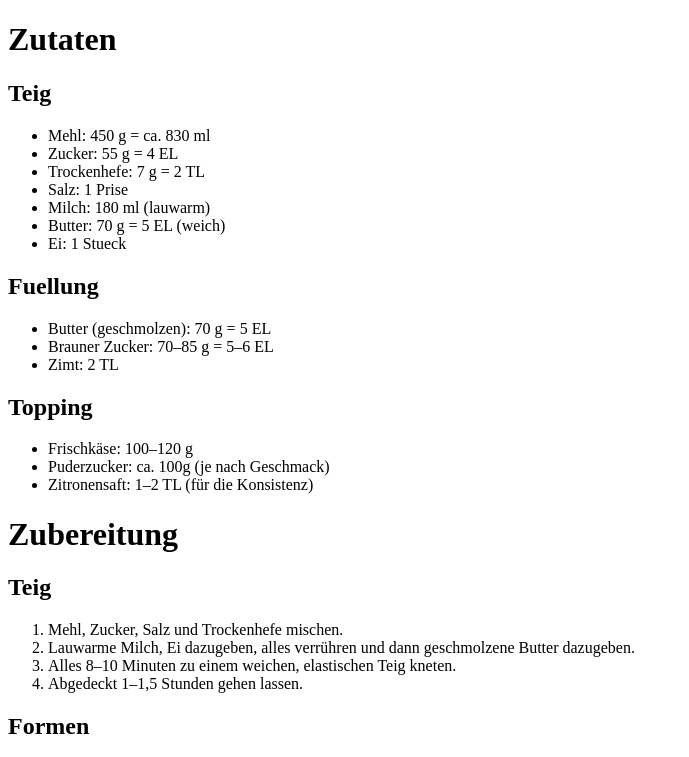
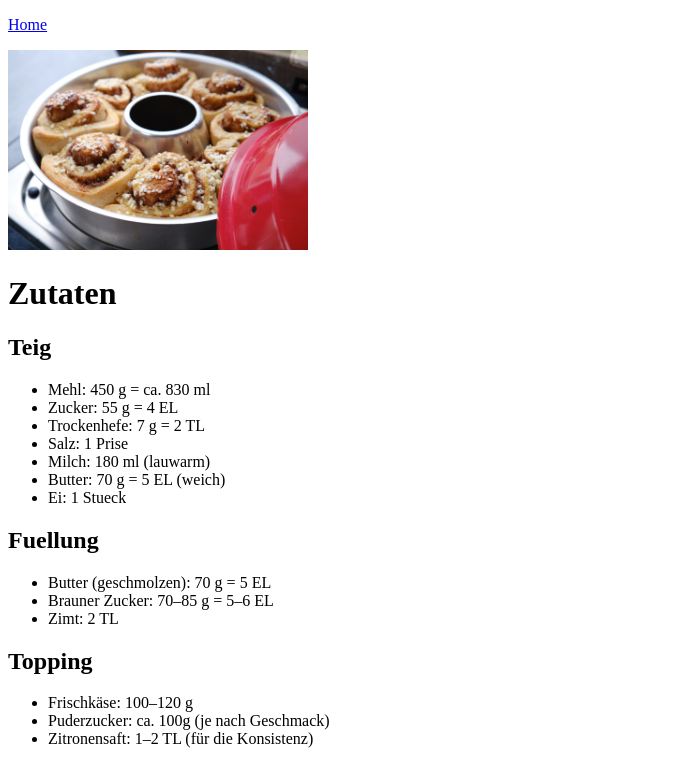
Before and after one commit to TimmyD710/Recipes, a plain HTML site: page recipes/zimtschnecken.html in a window 1280 px wide. Shown: the top 757 px of the page, without its empty margins (0-689 px from the left). Drawn offline with Linux system fonts and the light colour scheme.

Commit message:
Added img and home-link to zimtschnecken

```diff
--- a/recipes/zimtschnecken.html
+++ b/recipes/zimtschnecken.html
@@ -8,6 +8,8 @@
 </head>
 
 <body>
+    <p><a href="../index.html">Home</a></p>
+    <p><img src="../images/Zimtschnecken.jpg" width="300" height="200" alt="Zimtschnecken im Omnia"></p>
     <h1>Zutaten</h1>
     <h2>Teig</h2>
     <p>
```
Also changed, not shown: images/Zimtschnecken.jpg (added).
